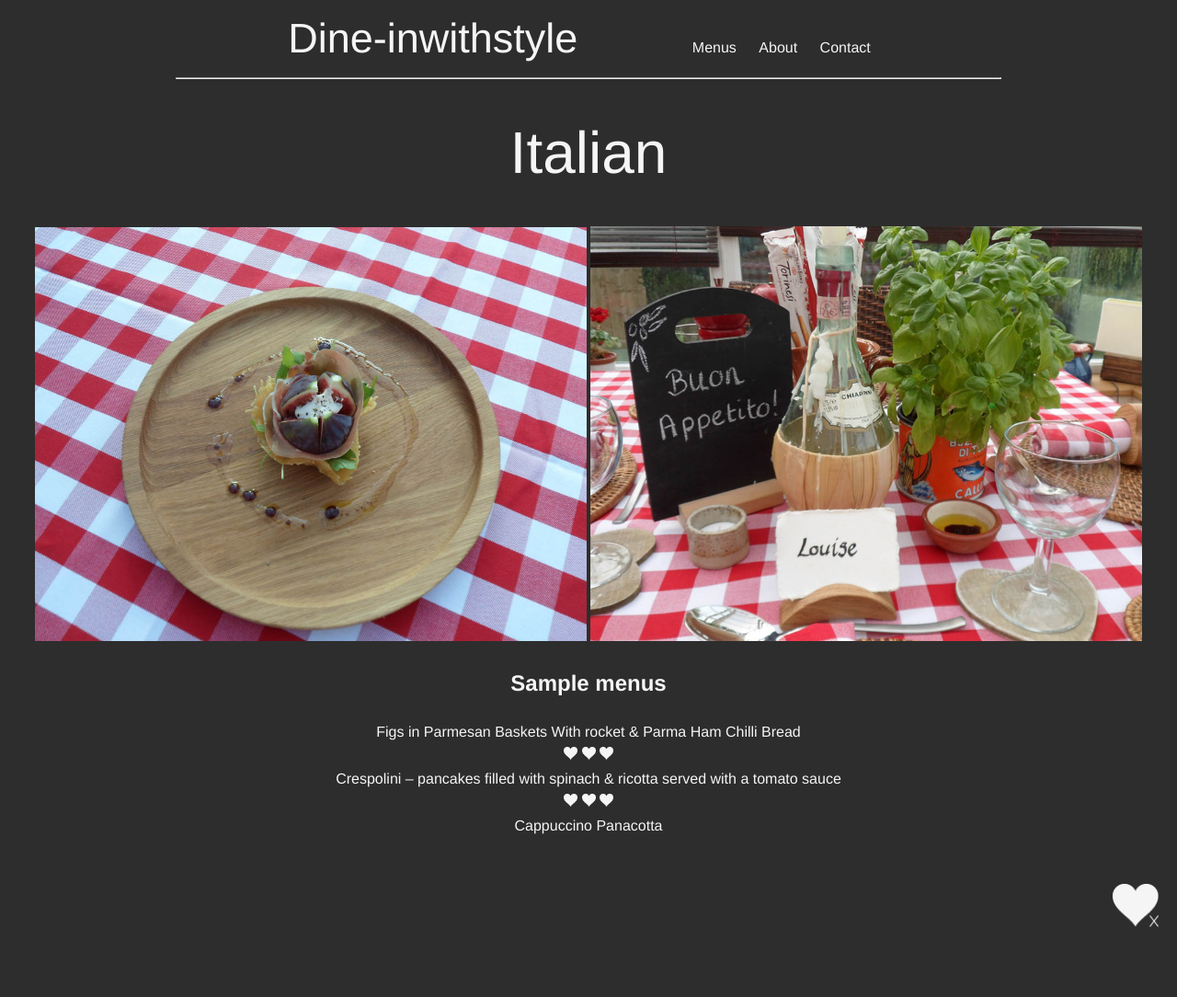
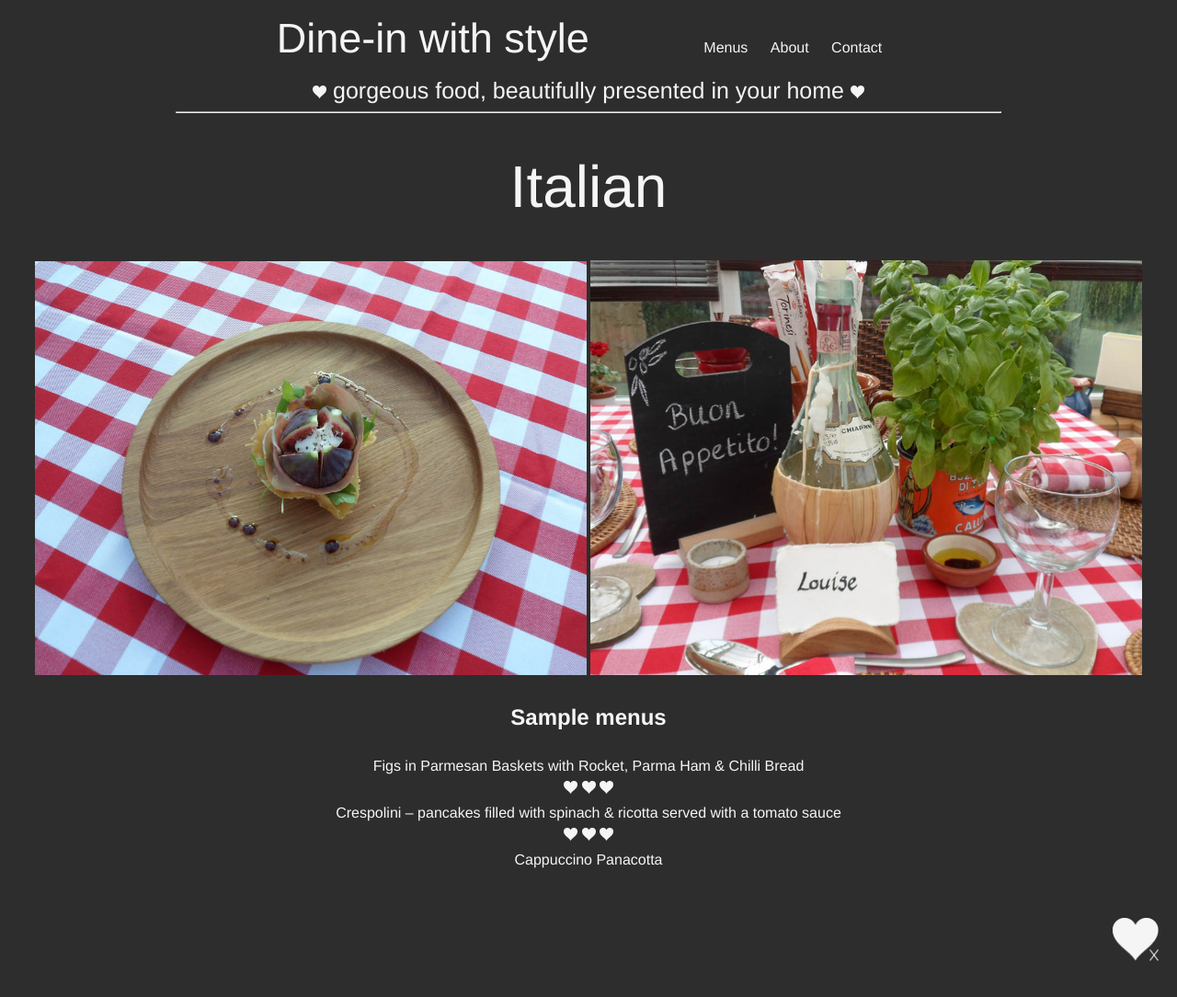
Before and after one commit to Dine-inwithstyle/dine-inwithstyle.github.com, a plain HTML site: page italian.html in a window 1280 px wide. Shown: the whole page at 92% size. Drawn offline with nearby package versions, Linux system fonts and the light colour scheme; a web font is replaced by a local one.

Commit message:
new site

```diff
--- a/italian.html
+++ b/italian.html
@@ -22,7 +22,7 @@
       <nav class="nav" role="navigation">
         <ul>
           <li>
-            <a href="/"><span id="title">Dine-inwithstyle</span></a>
+            <a href="/"><span id="title">Dine-in with style</span></a>
           </li>
           <li>
             <a href="menus.html">Menus</a>
@@ -36,6 +36,7 @@
         </ul>
       </nav>
     </header>
+    <p id="font_bottom" style="text-align:center;"><img src="img/heart.png" width="15px"> gorgeous food, beautifully presented in your home <img src="img/heart.png" width="15px"> </p>
     <hr>
 
     <main class="main" role="main">
@@ -44,10 +45,7 @@
   <img id="img" src="img/food-7.jpg">
   <BR>
     <h2>Sample menus</h2>
-    <p>Figs in Parmesan Baskets
-With rocket & Parma Ham
-
-Chilli Bread
+    <p>Figs in Parmesan Baskets with Rocket, Parma Ham & Chilli Bread
 
 <BR>
 <img src="img/heart.png" width="15px"> <img src="img/heart.png" width="15px"> <img src="img/heart.png" width="15px"><BR>
```
Also changed, not shown: about.html (+3 -4 lines), chinese.html (+2 -1 lines), contact.html (+3 -2 lines), fish.html (+2 -1 lines), greek.html (+2 -1 lines), index.html (+3 -2 lines), ladies-pink-party.html (+2 -1 lines), menus.html (+2 -1 lines), apple-touch-icon-precomposed.png (deleted), favicon.ico (deleted), 1 other file.
